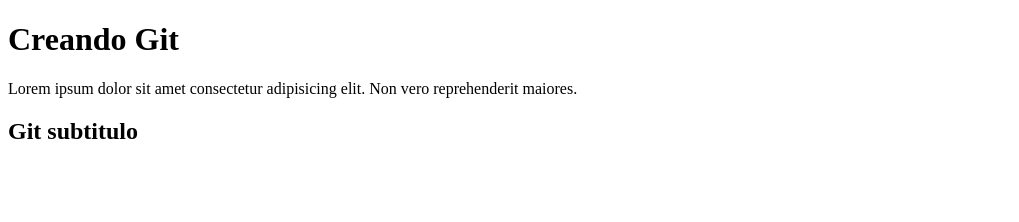
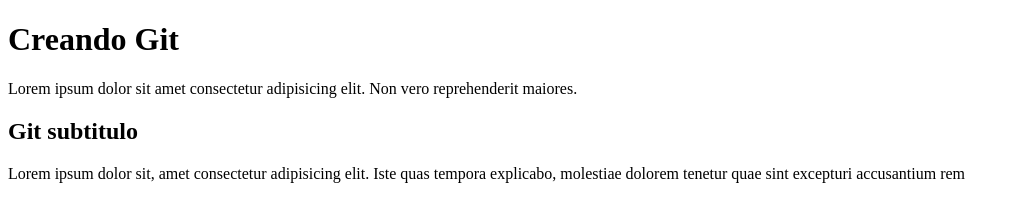
Before and after one commit to AMG3/primer-repo-coder, a plain HTML site: page index.html in a window 1280 px wide. Shown: the whole page, without its empty margins (0-1019 px from the left). Drawn offline with Linux system fonts and the light colour scheme.

Commit message:
nuevo parrafo

```diff
--- a/index.html
+++ b/index.html
@@ -13,5 +13,10 @@
       reprehenderit maiores.
     </p>
     <h2>Git subtitulo</h2>
+    <p>
+      Lorem ipsum dolor sit, amet consectetur adipisicing elit. Iste quas
+      tempora explicabo, molestiae dolorem tenetur quae sint excepturi
+      accusantium rem
+    </p>
   </body>
 </html>
```
